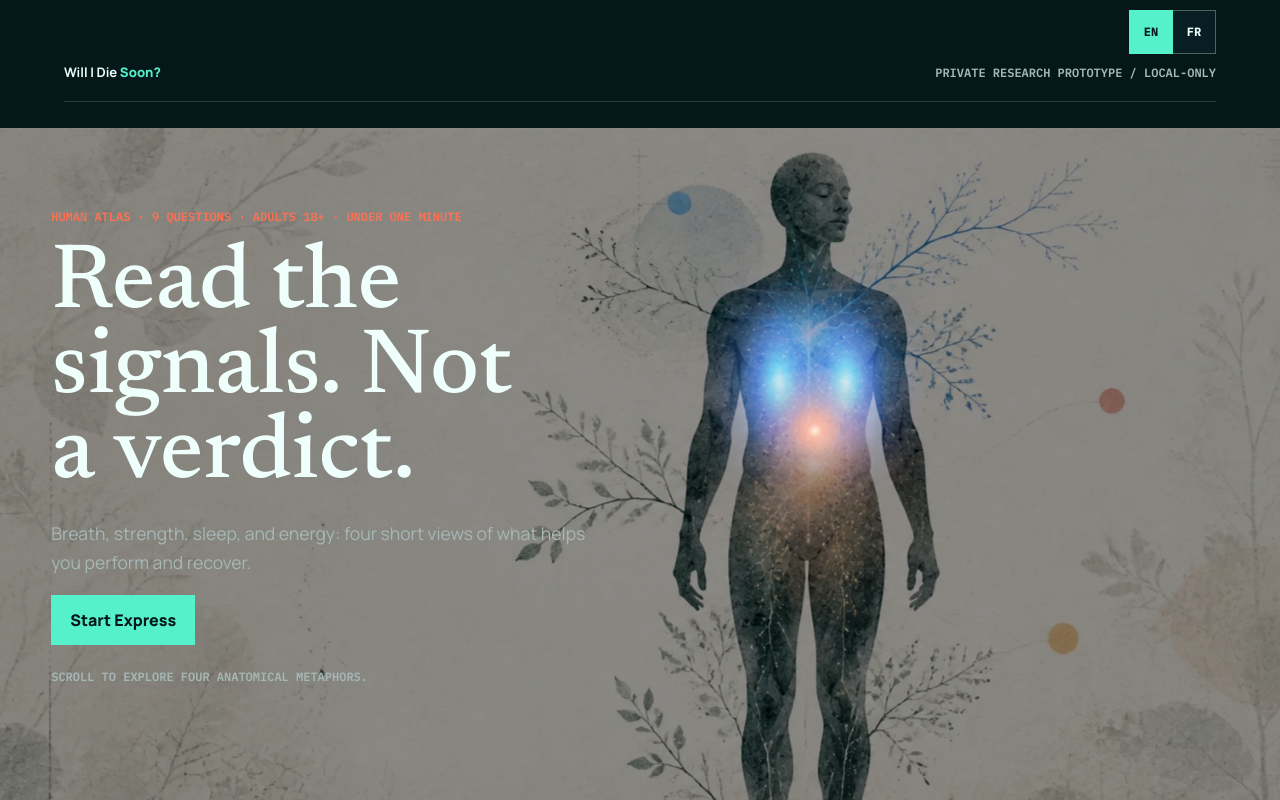
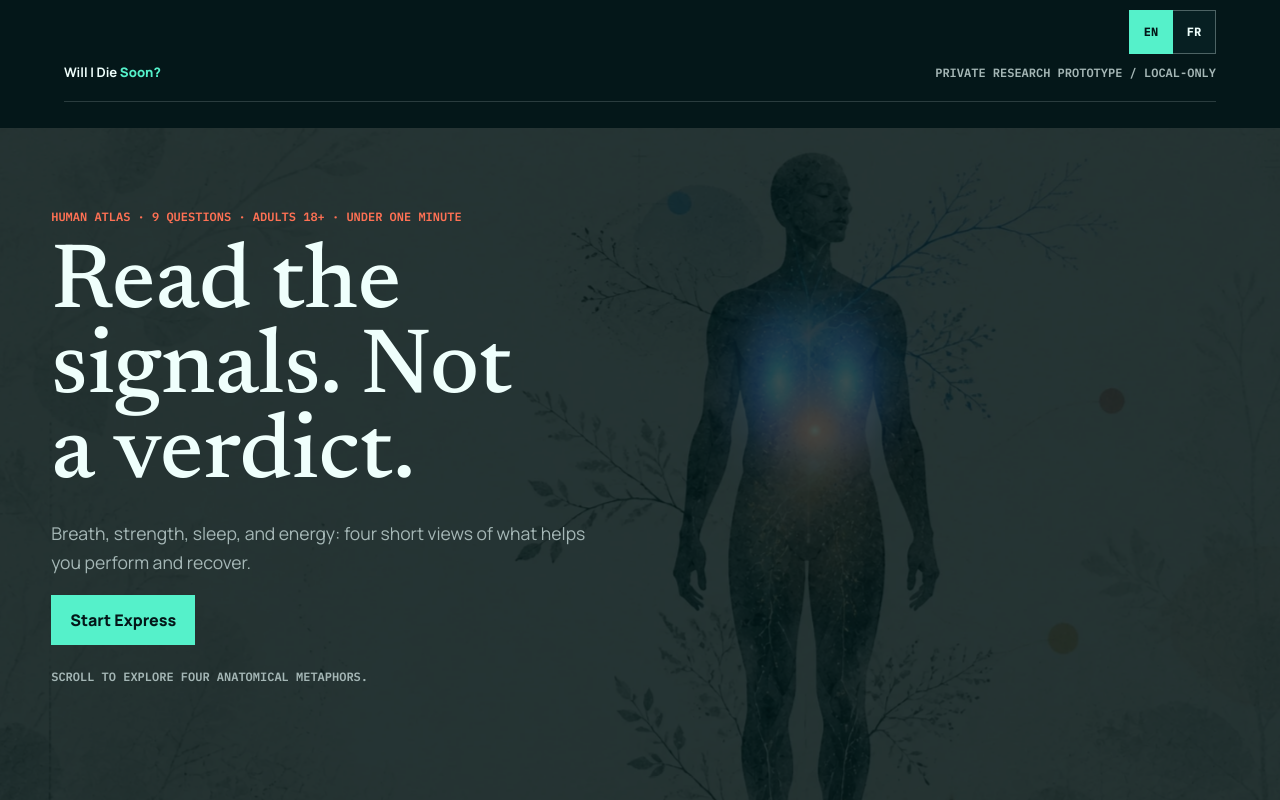
Before and after one commit to ZakiChair/will-i-die-soon, a Next.js app: page / in a window 1280 px wide. Shown: the top 800 px of the page. Built offline with nearby package versions, Linux system fonts and the light colour scheme.

Commit message:
fix: protect Atlas copy contrast

```diff
--- a/app/globals.css
+++ b/app/globals.css
@@ -180,6 +180,14 @@ html:is([data-motion-bootstrap="pending"], [data-motion-bootstrap="ready"]) [dat
   background: var(--abyss);
   isolation: isolate;
 }
+.human-atlas-stage::after {
+  content: "";
+  position: absolute;
+  inset: 0;
+  z-index: 5;
+  pointer-events: none;
+  background: color-mix(in srgb, var(--abyss) 74%, transparent);
+}
 .human-atlas-media {
   position: absolute;
   top: 50%;
@@ -241,6 +249,7 @@ html:is([data-motion-bootstrap="pending"], [data-motion-bootstrap="ready"]) [dat
 .human-atlas-scene__card > p:not(.data-label) { color: var(--muted); line-height: 1.65; text-shadow: 0 1px 12px var(--abyss); }
 .human-atlas-scene small, .human-atlas-static small { color: var(--muted); font-family: var(--font-data), monospace; font-size: .75rem; line-height: 1.55; font-variant-numeric: tabular-nums lining-nums; }
 .human-atlas-stage--failed { display: grid; place-items: center; padding: 28px; }
+.human-atlas-stage--failed::after { display: none; }
 .human-atlas-stage--failed .human-atlas-progress { display: none; }
 .human-atlas-stage__fallback { max-width: 38ch; margin: 0; color: var(--muted); line-height: 1.6; }
 .human-atlas-scroll--failed { min-height: 0; }
```
Also changed, not shown: 1 other file (tests, documents, lock files or other folders).
